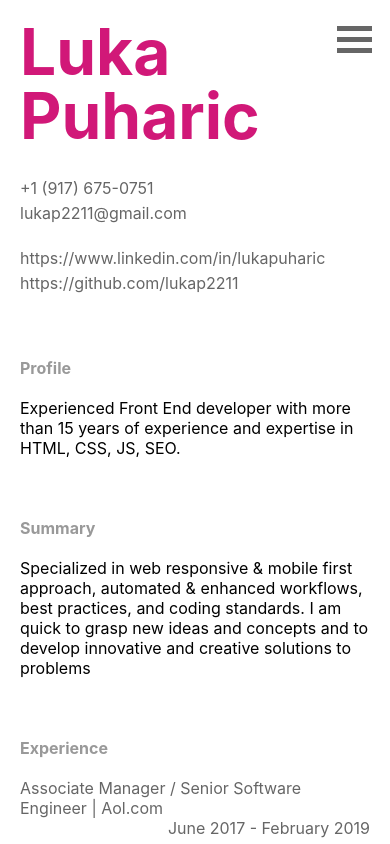
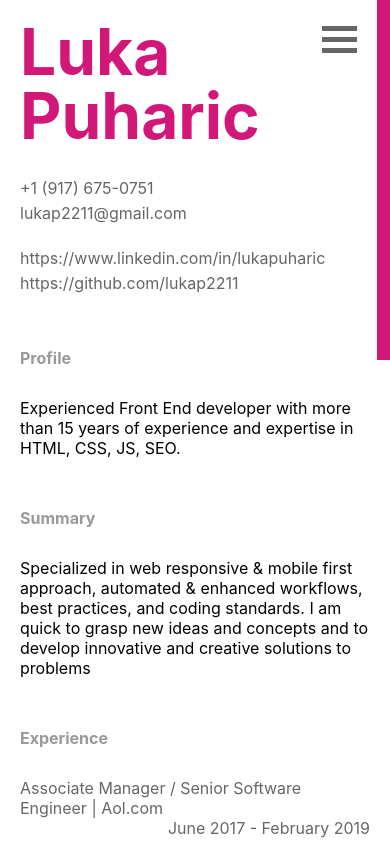
Before and after one commit to lukap2211/Luka-Puharic-info, a React (Create React App) app in the folder my-app/: page / in a window 390 px wide. Shown: the top 844 px of the page. Built offline with nearby package versions, Linux system fonts and the light colour scheme.

Commit message:
Navigation fine tune

```diff
--- a/my-app/src/components/Header.js
+++ b/my-app/src/components/Header.js
@@ -14,7 +14,7 @@ const ContactInfo = styled.div `
     position: relative;
     top: auto;
     right: auto;
-    margin: 0 0 40px;
+    margin: 0 0 20px;
   }
   `
 
@@ -25,9 +25,10 @@ const Title = styled.h1 `
   width: 0;
   break-word: normal;
   line-height: 1;
-  margin:0 0 50px;
+  margin: 0;
+  padding: 0 0 50px;
   @media (max-width: 700px) {
-    margin:0 0 30px;
+    padding: 20px 0 30px;
   }
   `
 
@@ -41,8 +42,8 @@ const formatPhoneNumber = (phoneNumberString) => {
 }
 
 const Header = props => (
-  <header id="home">
-    <Title>{props.profile.personal.name}</Title>
+  <header>
+    <Title id="home">{props.profile.personal.name}</Title>
     <ContactInfo>
       <div>{formatPhoneNumber(props.profile.personal.phone)}</div>
       <Link link={props.profile.personal.email} />
--- a/my-app/src/components/Nav.js
+++ b/my-app/src/components/Nav.js
@@ -18,22 +18,10 @@ const HamburgerIcon = styled.div `
     transition: 0.4s;
   }
 
-  .change .bar1 {
-    -webkit-transform: rotate(-45deg) translate(-9px, 6px);
-    transform: rotate(-45deg) translate(-9px, 6px);
-  }
-
-  .change .bar2 {opacity: 0;}
-
-  .change .bar3 {
-    -webkit-transform: rotate(45deg) translate(-8px, -8px);
-    transform: rotate(45deg) translate(-8px, -8px);
-  }
-
   `
 const NavMenu = styled.nav `
   position: fixed;
-  right: -140px;
+  right: -125px;
   top: 0;
   background-color: var(--title-main);
   z-index: 2;
@@ -41,6 +29,18 @@ const NavMenu = styled.nav `
 
   &.on {
     right: 0;
+
+    .bar1 {
+      -webkit-transform: rotate(-45deg) translate(-9px, 6px);
+      transform: rotate(-45deg) translate(-9px, 6px);
+    }
+
+    .bar2 {opacity: 0;}
+
+    .bar3 {
+      -webkit-transform: rotate(45deg) translate(-8px, -8px);
+      transform: rotate(45deg) translate(-8px, -8px);
+    }
   }
 
   ul {
@@ -103,18 +103,18 @@ class Nav extends React.Component {
     return (
 
       <NavMenu className={this.state.menuOn} >
-        <HamburgerIcon onClick= {this.menuToggle} >
+        <HamburgerIcon onClick={this.menuToggle} >
           <div className="bar1"></div>
           <div className="bar2"></div>
           <div className="bar3"></div>
         </HamburgerIcon>
         <ul>
-          <li><a href="#home">Home</a></li>
-          <li><a href="#profile">Profile</a></li>
-          <li><a href="#summary">Summary</a></li>
-          <li><a href="#experience">Experience</a></li>
-          <li><a href="#education">Education</a></li>
-          <li><a href="#skills">Skills</a></li>
+          <li><a onClick={this.menuToggle} href="#home">Home</a></li>
+          <li><a onClick={this.menuToggle} href="#profile">Profile</a></li>
+          <li><a onClick={this.menuToggle} href="#summary">Summary</a></li>
+          <li><a onClick={this.menuToggle} href="#experience">Experience</a></li>
+          <li><a onClick={this.menuToggle} href="#education">Education</a></li>
+          <li><a onClick={this.menuToggle} href="#skills">Skills</a></li>
         </ul>
       </NavMenu>
     )
--- a/my-app/src/components/Section.js
+++ b/my-app/src/components/Section.js
@@ -11,7 +11,7 @@ const SectionItem = styled.section `
   @media (max-width: 700px) {
     display: block;
     overflow: hidden;
-    margin: 0 0 40px;
+    margin: 0 0 20px;
   }
   `
 
@@ -23,7 +23,7 @@ const SectionTitle = styled.h2 `
   min-width: 190px;
   text-transform: capitalize;
   @media (max-width: 700px) {
-    margin: 20px 0;
+    margin: 30px 0;
   }
   `
 
@@ -54,8 +54,8 @@ class Section extends React.Component {
     }
 
     return (
-      <SectionItem>
-        <SectionTitle id={type}>{type}</SectionTitle>
+      <SectionItem id={type}>
+        <SectionTitle>{type}</SectionTitle>
         <SectionInfo>{sectionInfo(data)}</SectionInfo>
       </SectionItem>
     )
--- a/my-app/src/index.css
+++ b/my-app/src/index.css
@@ -14,6 +14,6 @@ body {
 
 @media (max-width: 700px) {
   body {
-    margin: 20px 20px 40px;
+    margin: 0 20px 40px;
   }
 }
```
